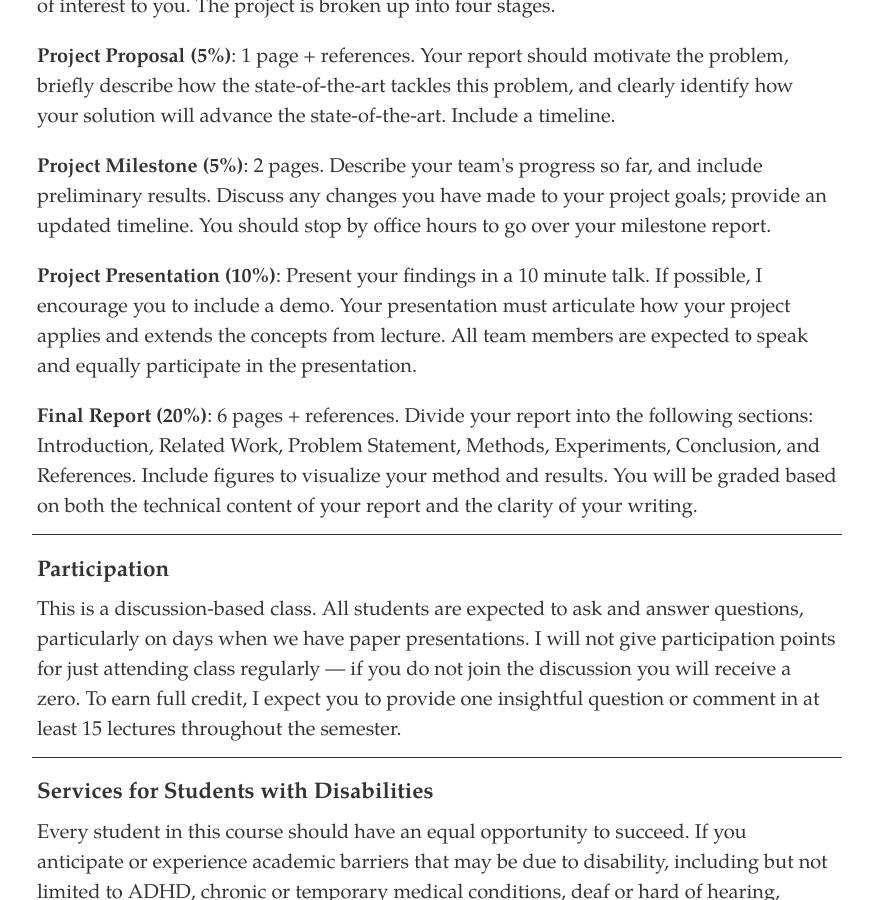
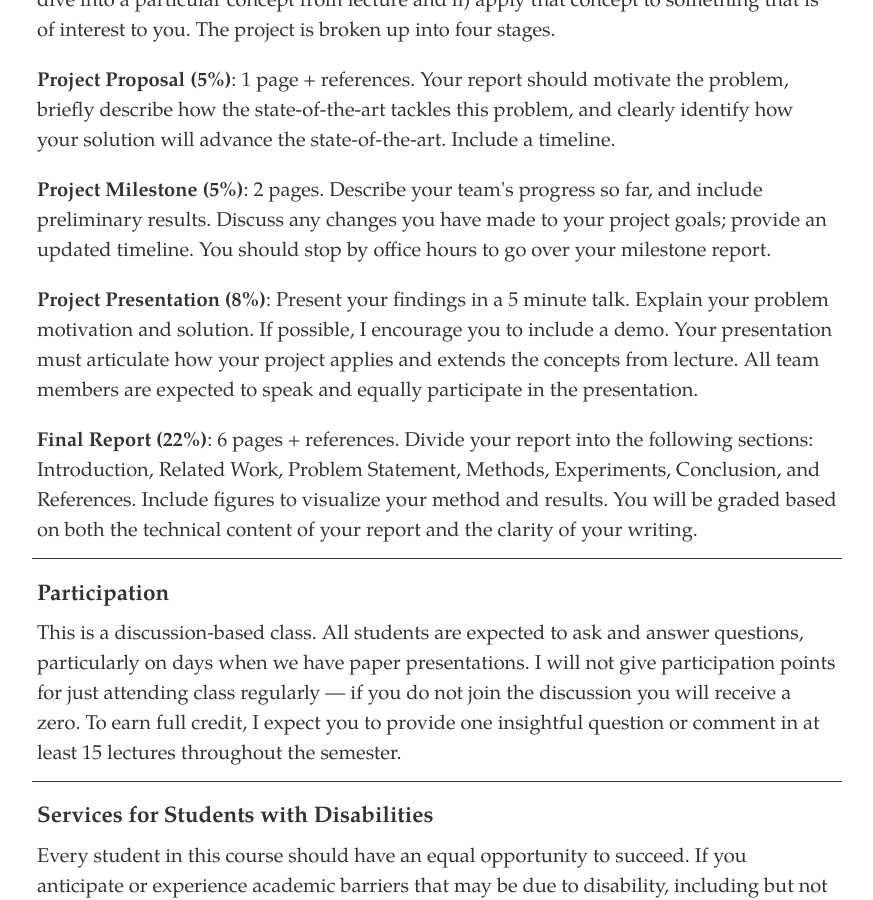
Before and after one commit to dylan-losey/dylan-losey.github.io, a Jekyll site: the page built from me5824-spring22.html, in a window 1280 px wide and 900 px high, scrolled down 6347 px. Shown: the whole window, without its empty margins (203-1076 px from the left). Built offline with Jekyll 4.4.1, drawn with Linux system fonts in a browser that asks for light colours; nearby versions of some CDN libraries; some of the changed text lies outside the part shown.

Commit message:
updated presentation date

```diff
--- a/me5824-spring22.html
+++ b/me5824-spring22.html
@@ -378,20 +378,20 @@
     <tr>
       <td>April 26</td>
       <td>Guest Lecture</td>
-      <td>Minae Kwon: Multiagent Coordination</td>
+      <td>Minae Kwon: Multiagent Teams</td>
       <td></td>
     </tr>
     <tr>
       <td>April 28</td>
-      <td>Final Projects</td>
+      <td>Multiagent Teams</td>
       <td></td>
       <td></td>
     </tr>
     <tr>
       <td>May 3</td>
-      <td>Final Projects</td>
+      <td>Final Project Presentations</td>
       <td></td>
-      <td></td>
+      <td>Students Present</td>
     </tr>
     <tr>
       <td>May 10</td>
@@ -494,14 +494,15 @@
     You should stop by office hours to go over your milestone report.
   </p>
   <p>
-    <b>Project Presentation (10%)</b>:
-    Present your findings in a 10 minute talk.
+    <b>Project Presentation (8%)</b>:
+    Present your findings in a 5 minute talk.
+    Explain your problem motivation and solution.
     If possible, I encourage you to include a demo.
     Your presentation must articulate how your project applies and extends the concepts from lecture.
     All team members are expected to speak and equally participate in the presentation.
   </p>
   <p>
-    <b>Final Report (20%)</b>: 6 pages + references.
+    <b>Final Report (22%)</b>: 6 pages + references.
     Divide your report into the following sections: Introduction, Related Work,
     Problem Statement, Methods, Experiments, Conclusion, and References.
     Include figures to visualize your method and results.
```
